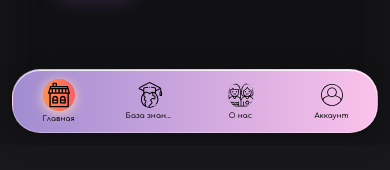
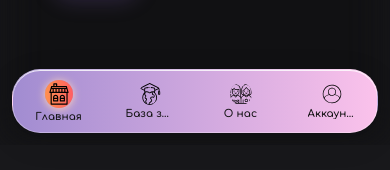
Before and after one commit to marselbeijing/Surya-Yoga-Life, a React (Create React App) app: page / in a window 390 px wide. Shown: the part 699-869 px from the top of the page. Built offline with nearby package versions, Linux system fonts and the light colour scheme.

Commit message:
Исправлен нижний бар для корректного отображения на телефоне в Telegram

```diff
--- a/src/components/BottomBar.css
+++ b/src/components/BottomBar.css
@@ -105,7 +105,7 @@
 
 @media (max-width: 480px) {
   .bottom-bar {
-    height: 56px;
+    height: 64px;
     width: calc(100% - 24px);
     max-width: 390px;
     left: 50%;
@@ -114,23 +114,30 @@
     border-radius: 28px;
     align-items: center !important;
     display: flex;
+    padding: 8px 0;
   }
   .bar-tab {
     font-size: 0.65rem;
-    padding: 6px 4px;
+    padding: 4px 2px;
   }
   .bar-tab.active {
-    padding: 2px 1px !important;
-    margin: 3px !important;
+    padding: 4px 2px !important;
+    margin: 0 !important;
     border-radius: 10px !important;
+  }
+  .bar-tab.active .bar-icon {
+    width: 28px;
+    height: 28px;
+    box-shadow: 0 1px 8px #ffd6b8;
   }
   .bar-icon {
     font-size: 1rem;
-    width: 26px;
-    height: 26px;
+    width: 22px;
+    height: 22px;
   }
   .bar-title {
-    font-size: 0.7em;
+    font-size: 0.65rem;
+    margin-top: 1px;
   }
 }
 
```
